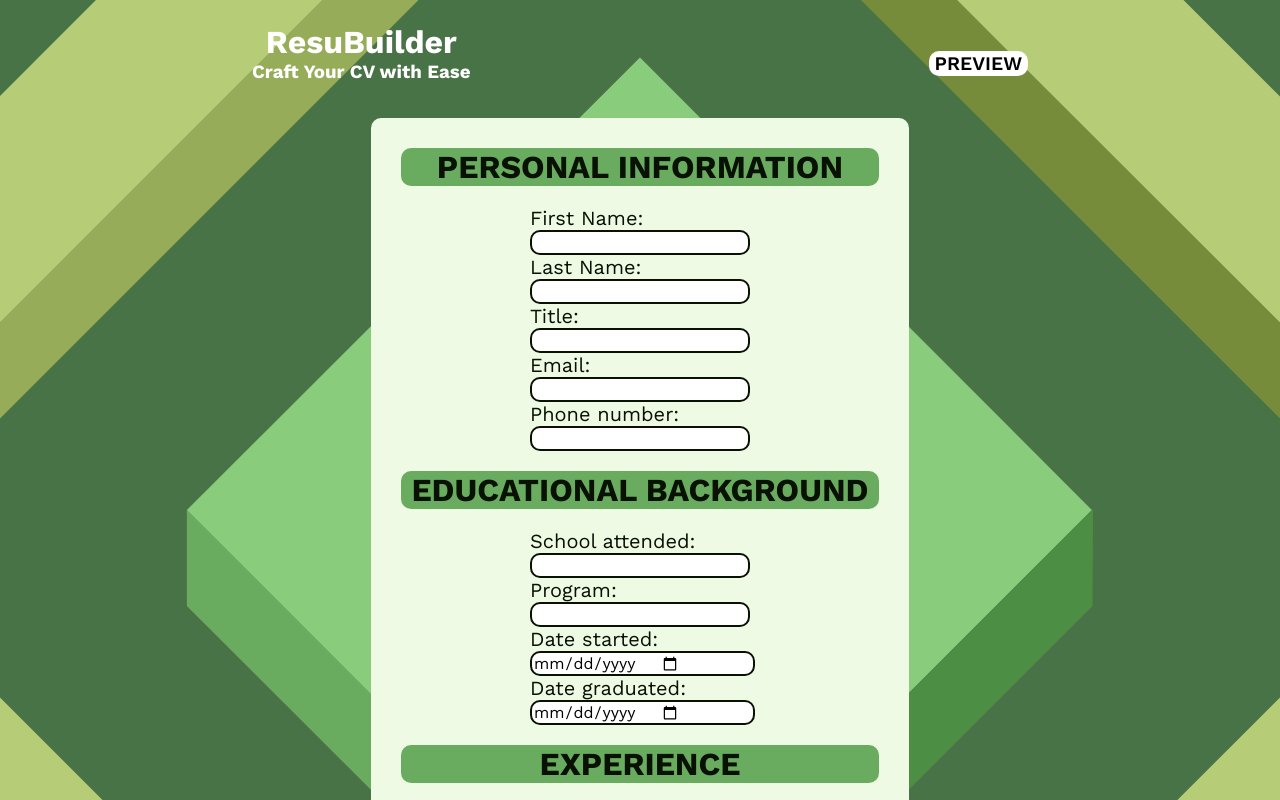
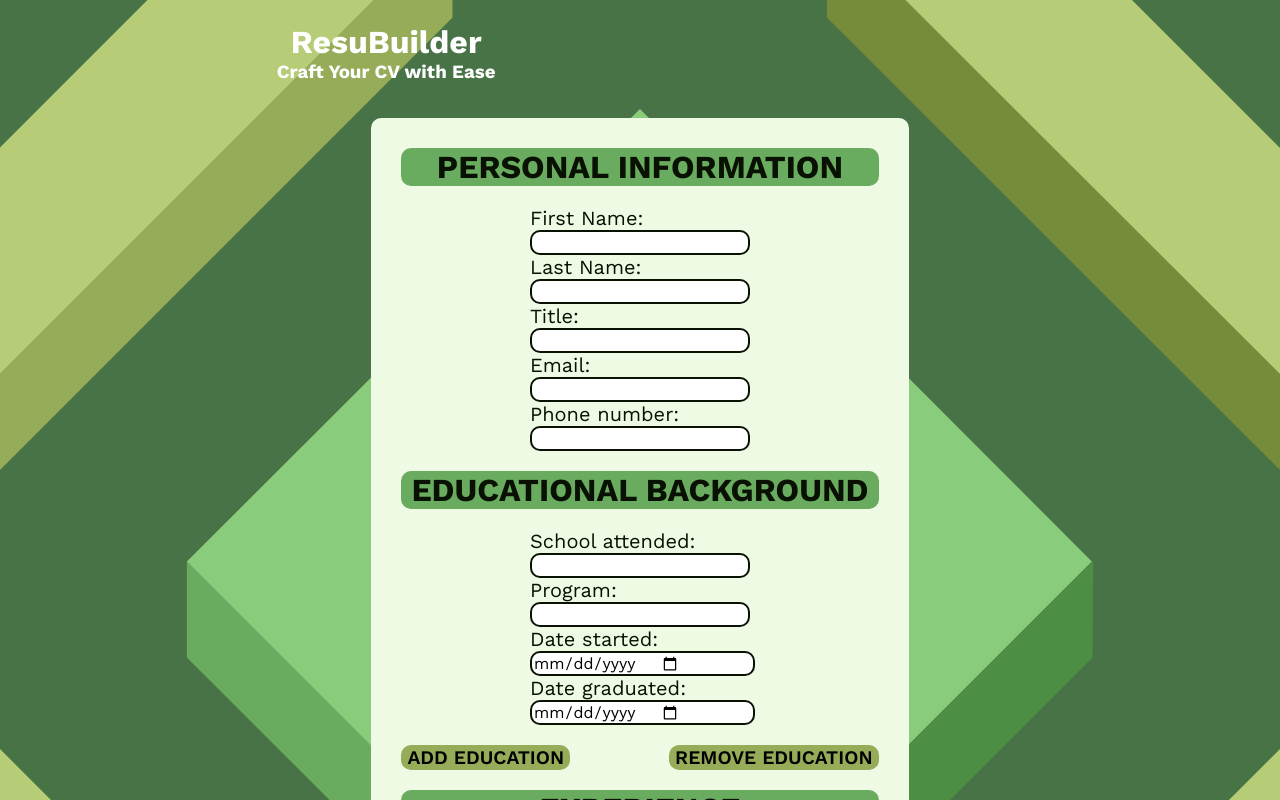
Before and after one commit to maryannintech/cv-project, a React (Create React App) app: page / in a window 1280 px wide. Shown: the top 800 px of the page. Built offline with nearby package versions, Linux system fonts and the light colour scheme.

Commit message:
add add button and remove button

```diff
--- a/src/App.js
+++ b/src/App.js
@@ -2,7 +2,7 @@ import React, { Component } from "react";
 import "./App.css";
 import Title from "./components/Title";
 import Forms from "./components/Form";
-
+import PreviewCv from "./components/PreviewCv";
 
 class App extends Component {
   constructor() {
@@ -13,6 +13,7 @@ class App extends Component {
       <div>
         <Title title="ResuBuilder" tagline="Craft Your CV with Ease"></Title>
         <Forms></Forms>
+        <PreviewCv></PreviewCv>
       </div>
     );
   }
--- a/src/components/EducationalBg.js
+++ b/src/components/EducationalBg.js
@@ -1,12 +1,32 @@
 import React from "react";
 import "../styles/Fonts.css";
 import "../styles/EducationalBg.css";
+import { useState } from "react";
 
 function EducationalBg() {
+  const [isShown, setIsShown] = useState(false);
+  const showEducForm = (event) => {
+    setIsShown(true);
+  };
+  const removeEducForm = (event) => {
+    setIsShown(false);
+  }
   return (
     <div className="education-bg">
       <h1>EDUCATIONAL BACKGROUND</h1>
-      <form>
+      <EducForm></EducForm>
+      {isShown && <EducForm></EducForm>}
+      <div className="educ-btns">
+        <button className="add-educ" onClick={showEducForm}>ADD EDUCATION</button>
+        <button className="remove-educ" onClick={removeEducForm}>REMOVE EDUCATION</button>
+      </div>
+    </div>
+  );
+}
+
+function EducForm() {
+  return (
+    <form>
         <label htmlFor="school-name">School attended: </label>
         <input type="text" id="school-name" required></input>
         <label htmlFor="program-finished">Program: </label>
@@ -16,7 +36,6 @@ function EducationalBg() {
         <label htmlFor="end-date">Date graduated: </label>
         <input type="date" id="end-date" required></input>
       </form>
-    </div>
   );
 }
 
--- a/src/components/PreviewCv.js
+++ b/src/components/PreviewCv.js
@@ -1,5 +1,5 @@
 import React from "react";
-import "../styles/Title.css";
+import "../styles/PreviewCv.css";
 import "../styles/Fonts.css";
 
 function PreviewCv() {
--- a/src/components/Title.js
+++ b/src/components/Title.js
@@ -1,29 +1,16 @@
 import React from "react";
-import { useState } from "react";
 import "../styles/Title.css";
-import PreviewCv from "./PreviewCv";
 import "../styles/Fonts.css";
 
 function Title(props) {
   const { title, tagline } = props;
-  const [isShown, setIsShown] = useState(false);
-  function showPreviewCV() {
-    setIsShown(current => !current);
-  }
   return (
     <div className="app-name">
       <div className="container">
         <h1>{title}</h1>
         <h3>{tagline}</h3>
       </div>
-      <div className="title-buttons">
-        <button className="preview-cs" onClick={showPreviewCV}>
-          PREVIEW
-        </button>
-        {isShown && (
-            <PreviewCv></PreviewCv>
-        )}
-      </div>
+      <div className="title-buttons"></div>
     </div>
   );
 }
--- a/src/styles/EducationalBg.css
+++ b/src/styles/EducationalBg.css
@@ -27,3 +27,19 @@ form {
     margin: auto;
     font-size: 1.25rem;
 }
+
+.educ-btns > button {
+    border-radius: 10px;
+    cursor: pointer;
+    border: none;
+    font-size: 1.2rem;
+    font-weight: 600;
+    background-color: #96ac58;
+}
+
+.educ-btns {
+    display: flex;
+    flex-direction: row;
+    justify-content: space-between;
+    align-items: center;
+}
--- a/src/styles/PreviewCv.css
+++ b/src/styles/PreviewCv.css
@@ -0,0 +1,3 @@
+.preview-cv {
+    margin-top: 20px;
+}
--- a/src/styles/Title.css
+++ b/src/styles/Title.css
@@ -22,12 +22,3 @@ h3 {
     align-content: center;
     flex-direction: column;
 }
-
-button {
-    border-radius: 10px;
-    cursor: pointer;
-    border: none;
-    background-color: white;
-    font-size: 1.2rem;
-    font-weight: 600;
-}
```
Also changed, not shown: src/App.css (line endings or trailing spaces).
